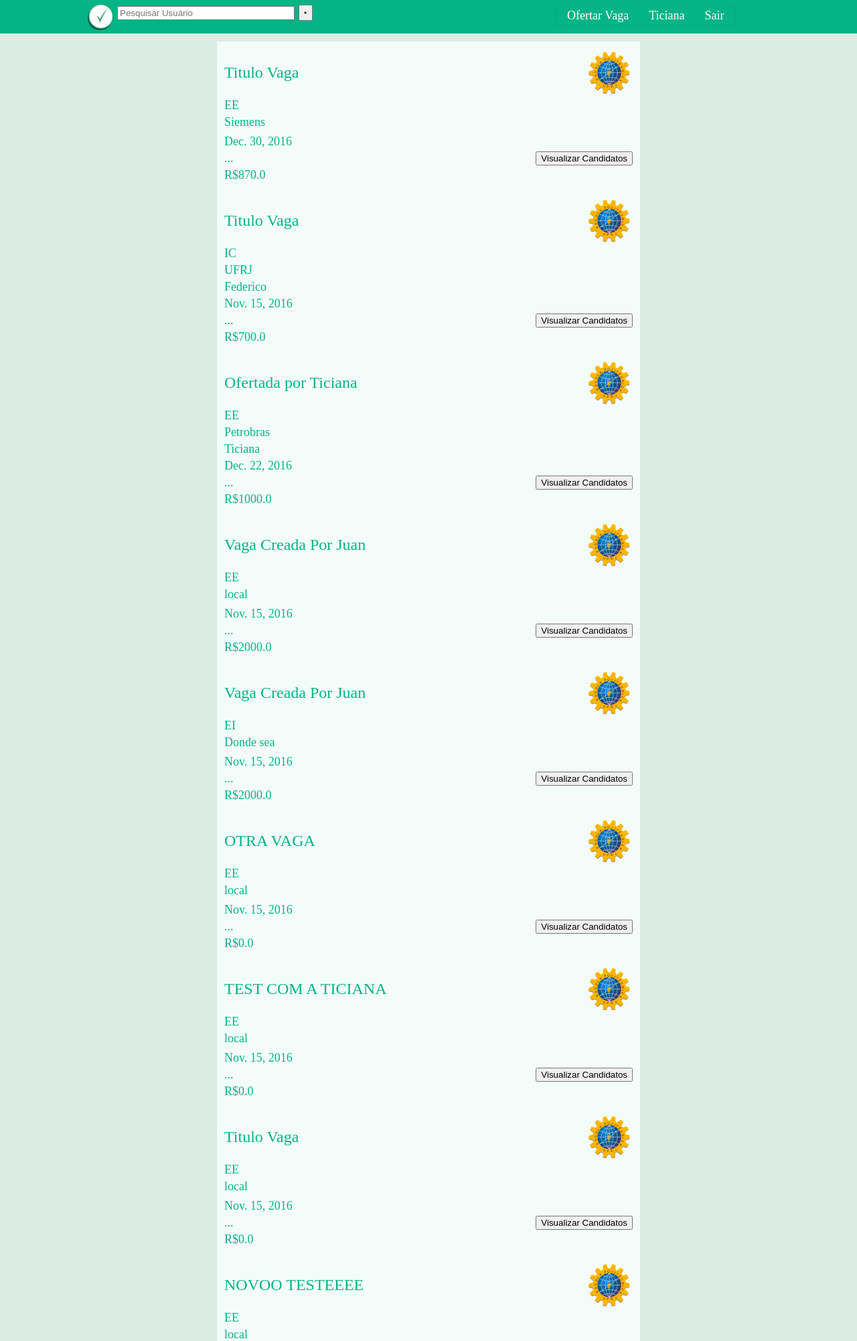
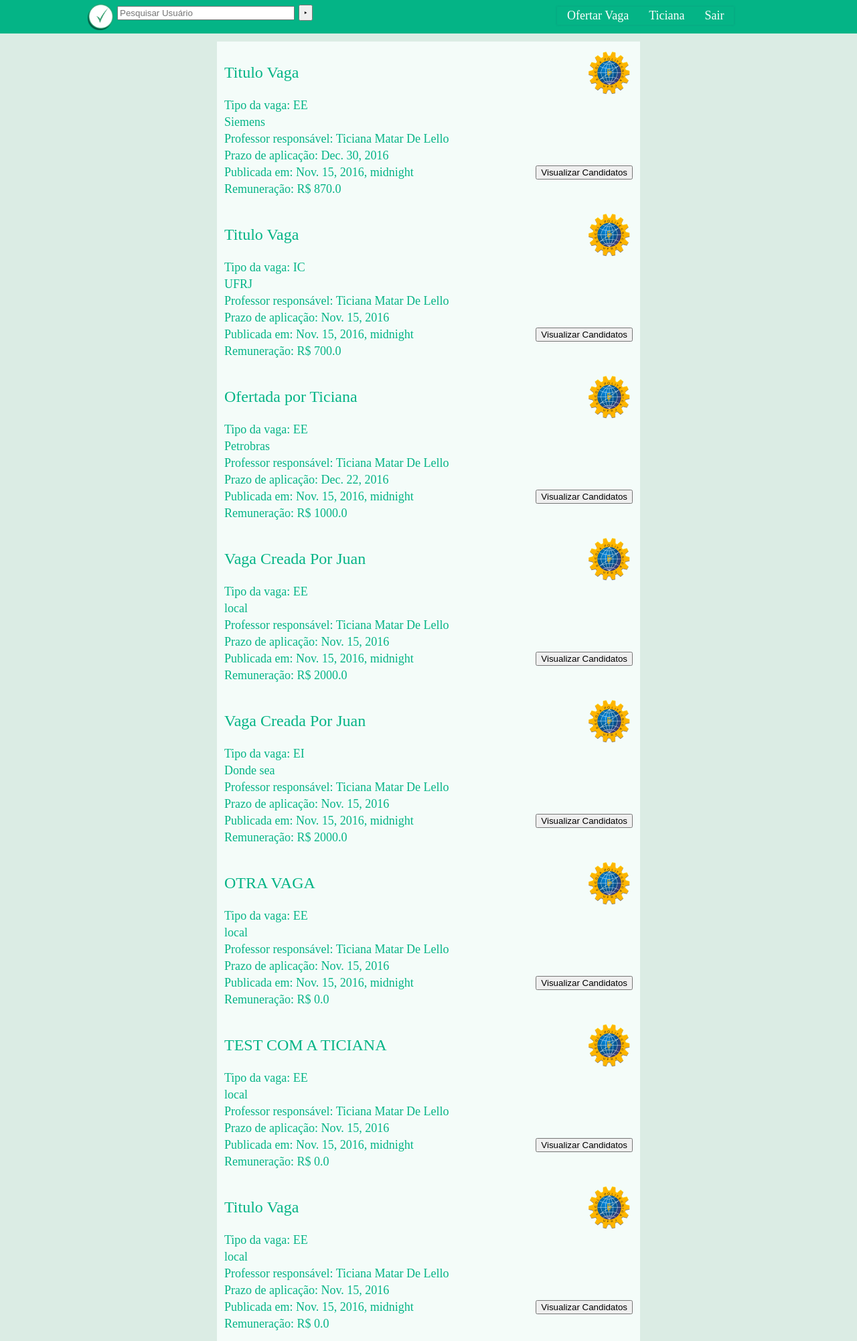
Before and after one commit to ESEGroup/Bolivia, a Django app: page /sistema/Ticiana/ in a window 1280 px wide. Shown: the top 2002 px of the page at 67% size. Run offline with Django 3.2, Linux system fonts and the light colour scheme; data comes from the database, SQL or seed files in the repository; both versions use the stored data as it was after the commit.

Commit message:
Primeira release pronta

```diff
--- a/Project/minervapply/sistema/models.py
+++ b/Project/minervapply/sistema/models.py
@@ -55,7 +55,7 @@ class Vaga(models.Model):
     disponibilidade = models.BooleanField(default=True)
     remuneracao = models.FloatField(default=0)
     local = models.CharField(max_length=200,default='local')
-    data_publicacao = models.DateTimeField(auto_now=False, auto_now_add=False, default=date.today())
+    data_publicacao = models.DateTimeField(auto_now=False, auto_now_add=False, default=timezone.now())
     prazo_de_aplicacao = models.DateField(auto_now=False, auto_now_add=False, default=date.today())
     tipo = models.CharField(max_length=4, choices = BOLSA_CHOICES, default=ESTAGIO_EXT)
     professor_responsavel= models.ForeignKey('Professor', on_delete=models.CASCADE, default=0)
--- a/Project/minervapply/sistema/templates/sistema/professor_logado.html
+++ b/Project/minervapply/sistema/templates/sistema/professor_logado.html
@@ -147,7 +147,7 @@
   			<tr>
   			<td align="left">
   				<font color="#04B486" face="UBUNTU" size="+1">
-  					{{vaga.tipo}}
+  					Tipo da vaga: {{vaga.tipo}}
   				</font>
   			</td>
   			<tr>
@@ -159,19 +159,19 @@
   			<tr>
   			<td align="left">
   				<font color="#04B486" face="UBUNTU" size="+1">
-  				{{vaga.professor_responsavel}}
+  				Professor responsável: Ticiana Matar De Lello<!--{{vaga.professor_responsavel}}-->
   				</font>
   			</td>
   			<tr>
   			<td align="left">
   				<font color="#04B486" face="UBUNTU" size="+1">
-  					{{vaga.prazo_de_aplicacao}}
+  					Prazo de aplicação: {{vaga.prazo_de_aplicacao}}
   				</font>
   			</td>
   			<tr>
   			<td align="left">
   				<font color="#04B486" face="UBUNTU" size="+1">
-  					...
+  					Publicada em: {{vaga.data_publicacao}}
   				</font>
   			</td>
   			<td align="right">
@@ -182,7 +182,7 @@
   			<tr>
   			<td align="left">
   				<font color="#04B486" face="UBUNTU" size="+1">
-  					R${{vaga.remuneracao}}
+  					Remuneração: R$ {{vaga.remuneracao}}
   				</font>
   			</td>
   			<script>
```
Also changed, not shown: Project/minervapply/db.sqlite3, Project/minervapply/sistema/migrations/0008_auto_20161115_1943.py (added).
